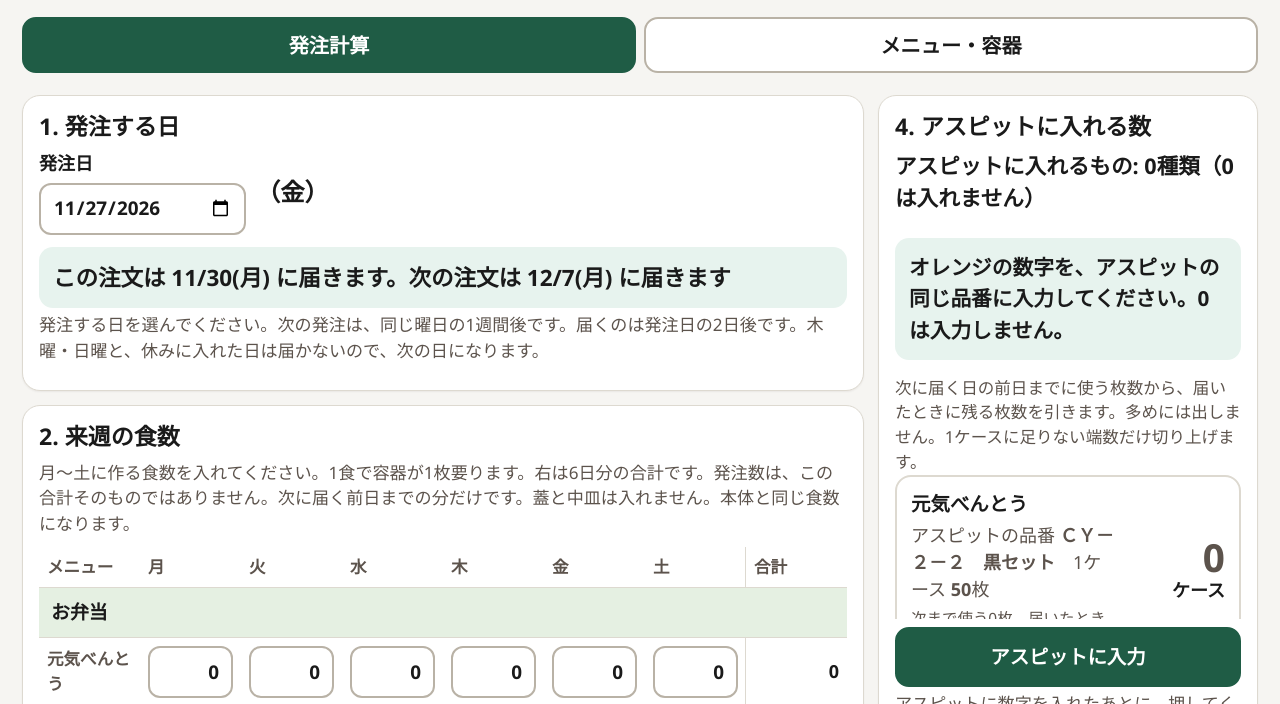
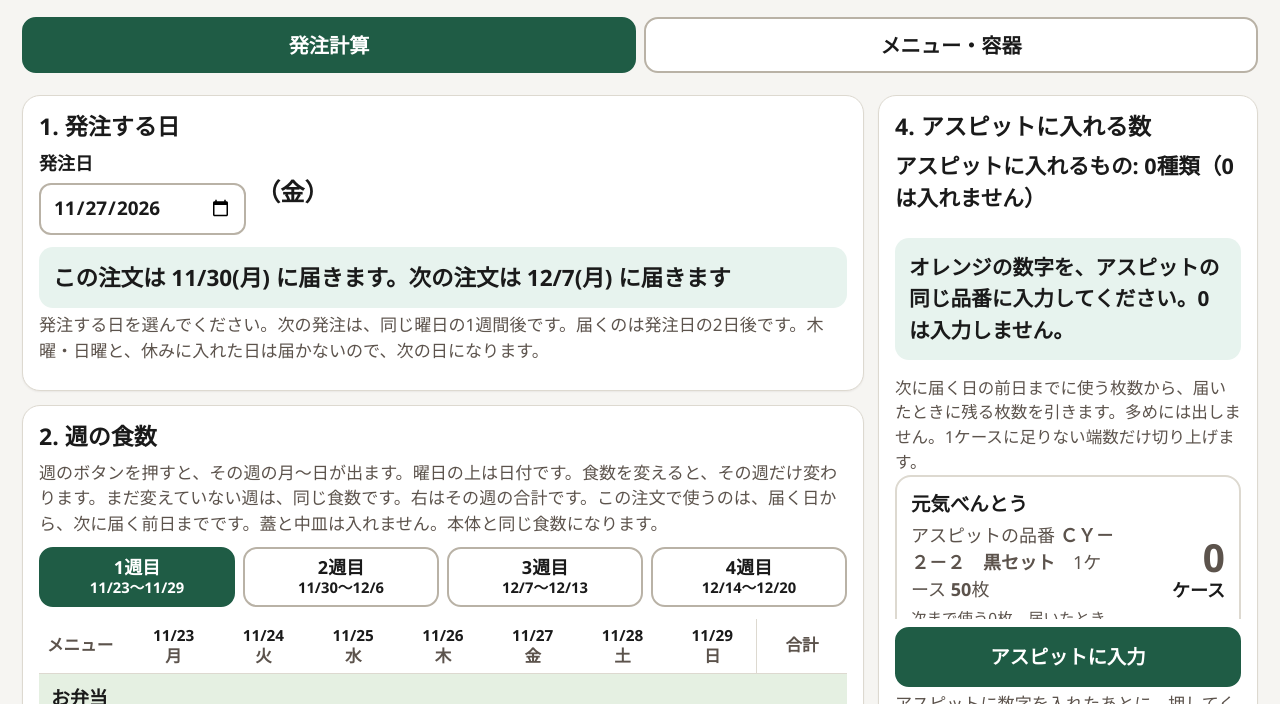
Before and after one commit to tomonamanma-pixel/houzai-order-calc, a plain HTML site: page index.html in a window 1280 px wide. Shown: the part 91-795 px from the top of the page. Drawn offline with Linux system fonts and the light colour scheme.

Commit message:
週ごとの食数を、日付つきで選べるようにする。
Co-authored-by: Cursor <cursoragent@cursor.com>

```diff
--- a/index.html
+++ b/index.html
@@ -151,7 +151,29 @@
     }
     .table-scroll { overflow-x: auto; overflow-y: clip; -webkit-overflow-scrolling: touch; }
     table { border-collapse: separate; border-spacing: 0; width: 100%; }
-    table.meals { min-width: 680px; }
+    table.meals { min-width: 760px; }
+    .week-picks { display: flex; flex-wrap: wrap; gap: 8px; margin: 0 0 12px; }
+    .week-btn {
+      flex: 1 1 7.4rem;
+      min-height: 60px;
+      display: flex;
+      flex-direction: column;
+      align-items: center;
+      justify-content: center;
+      gap: 2px;
+      line-height: 1.15;
+      padding: 6px 8px;
+    }
+    .week-btn .week-range { font-size: 0.82rem; font-weight: 800; }
+    .week-btn[aria-pressed="true"] {
+      background: var(--accent);
+      border-color: var(--accent);
+      color: var(--accent-text);
+    }
+    table.meals thead th { text-align: center; }
+    table.meals thead .sticky { text-align: left; }
+    .day-head { display: flex; flex-direction: column; align-items: center; gap: 2px; line-height: 1.15; white-space: normal; }
+    .day-date { color: var(--text); font-size: 0.85rem; font-weight: 800; }
     table.stock { min-width: 860px; }
     table.master { min-width: 920px; }
     .lid-note { color: var(--muted); font-weight: 700; text-align: left; white-space: nowrap; }
@@ -390,9 +412,9 @@
         </section>
 
         <section class="card card-meals">
-          <h2>2. 来週の食数</h2>
-          <p class="hint">月〜土に作る食数を入れてください。1食で容器が1枚要ります。右は6日分の合計です。発注数は、この合計そのものではありません。次に届く前日までの分だけです。蓋と中皿は入れません。本体と同じ食数になります。</p>
-          <p class="scroll-hint">火〜土は、表を横にスライドすると見えます。</p>
+          <h2>2. 週の食数</h2>
+          <p class="hint">週のボタンを押すと、その週の月〜日が出ます。曜日の上は日付です。食数を変えると、その週だけ変わります。まだ変えていない週は、同じ食数です。右はその週の合計です。この注文で使うのは、届く日から、次に届く前日までです。蓋と中皿は入れません。本体と同じ食数になります。</p>
+          <p class="scroll-hint">火〜日は、表を横にスライドすると見えます。</p>
           <div id="meals-root"></div>
         </section>
 
@@ -457,7 +479,9 @@
     (function () {
       var STORAGE_KEY = "houzai-order-calc-v1";
       var CATEGORIES = ["お弁当", "丼", "お重"];
-      var DAYS = ["月", "火", "水", "木", "金", "土"];
+      var DAYS = ["月", "火", "水", "木", "金", "土", "日"];
+      var WEEK_COUNT = 4;
+      var mealWeek = 0;
       var WEEK = ["日", "月", "火", "水", "木", "金", "土"];
       var CAT_CLASS = { "お弁当": "cat-bento", "丼": "cat-don", "お重": "cat-ju" };
       var SAMPLE = [
@@ -632,7 +656,7 @@
           code: code || "",
           perCase: perCase == null ? 50 : toInt(perCase),
           reserve: reserve == null ? 0 : toInt(reserve),
-          counts: [0, 0, 0, 0, 0, 0]
+          counts: [0, 0, 0, 0, 0, 0, 0]
         };
       }
 
@@ -667,6 +691,12 @@
           var id = menu && typeof menu.id === "string" && menu.id ? menu.id : uid("m");
           if (seen[id]) id = uid("m");
           seen[id] = true;
+          var weeks = {};
+          var rawWeeks = menu && menu.weeks && typeof menu.weeks === "object" ? menu.weeks : {};
+          Object.keys(rawWeeks).forEach(function (key) {
+            if (!isISO(key) || !Array.isArray(rawWeeks[key])) return;
+            weeks[key] = [0, 1, 2, 3, 4, 5, 6].map(function (i) { return toInt(rawWeeks[key][i]); });
+          });
           return {
             id: id,
             name: menu && typeof menu.name === "string" ? menu.name : "",
@@ -674,7 +704,8 @@
             code: menu && typeof menu.code === "string" ? menu.code : "",
             perCase: !menu || menu.perCase == null || menu.perCase === "" ? 50 : toInt(menu.perCase),
             reserve: !menu || menu.reserve == null || menu.reserve === "" ? 0 : toInt(menu.reserve),
-            counts: [0, 1, 2, 3, 4, 5].map(function (i) { return toInt(counts[i]); })
+            counts: [0, 1, 2, 3, 4, 5, 6].map(function (i) { return toInt(counts[i]); }),
+            weeks: weeks
           };
         });
         var containers = {};
@@ -834,18 +865,56 @@
         return uses;
       }
 
-      function dayUseIndex(iso) {
-        var d = parseISO(iso).getDay();
-        if (d === 0) return -1;
-        return d - 1;
+      function mondayOf(iso) {
+        if (!isISO(iso)) return "";
+        var day = parseISO(iso).getDay();
+        return addDays(iso, day === 0 ? -6 : 1 - day);
+      }
+
+      function weekMonday(offset) {
+        var start = isISO(state.orderDate) ? state.orderDate : todayISO();
+        return addDays(mondayOf(start), offset * 7);
+      }
+
+      function formatMonthDay(iso) {
+        var d = parseISO(iso);
+        return (d.getMonth() + 1) + "/" + d.getDate();
+      }
+
+      function weekRow(menu, monday) {
+        var row = menu.weeks && menu.weeks[monday];
+        if (row) return row;
+        var base = menu.counts || [];
+        return [0, 1, 2, 3, 4, 5, 6].map(function (i) { return toInt(base[i]); });
+      }
+
+      function countsOn(menu, iso) {
+        if (!isISO(iso)) return 0;
+        var idx = parseISO(iso).getDay();
+        idx = idx === 0 ? 6 : idx - 1;
+        return toInt(weekRow(menu, mondayOf(iso))[idx]);
+      }
+
+      function setWeekCount(menu, monday, index, value) {
+        if (!menu.weeks) menu.weeks = {};
+        if (!menu.weeks[monday]) menu.weeks[monday] = weekRow(menu, monday).slice();
+        menu.weeks[monday][index] = value;
+      }
+
+      function weekUsage(menu, monday) {
+        var bases = linkedBases(menu);
+        if (!bases.length) {
+          return weekRow(menu, monday).reduce(function (sum, n) { return sum + toInt(n); }, 0);
+        }
+        return bases.reduce(function (sum, item) {
+          return sum + weekRow(item, monday).reduce(function (inner, n) { return inner + toInt(n); }, 0);
+        }, 0);
       }
 
       function menuDayUse(menu, iso) {
-        var idx = dayUseIndex(iso);
-        if (idx < 0) return 0;
         var bases = linkedBases(menu);
-        if (!bases.length) return toInt(menu.counts[idx]);
-        return bases.reduce(function (sum, base) { return sum + toInt(base.counts[idx]); }, 0);
+        if (!bases.length) return countsOn(menu, iso);
+        return bases.reduce(function (sum, base) { return sum + countsOn(base, iso); }, 0);
       }
 
       function groupDayUse(menus, key, iso) {
@@ -1008,7 +1077,7 @@
 
         state.menus.forEach(function (menu) {
           document.querySelectorAll("[data-sum]").forEach(function (el) {
-            if (el.getAttribute("data-sum") === menu.id) el.textContent = String(menuUsage(menu));
+            if (el.getAttribute("data-sum") === menu.id) el.textContent = String(weekUsage(menu, weekMonday(mealWeek)));
           });
           document.querySelectorAll("[data-menu-label]").forEach(function (el) {
             if (el.getAttribute("data-menu-label") === menu.id) {
@@ -1017,8 +1086,11 @@
           });
           document.querySelectorAll("[data-count-for]").forEach(function (el) {
             if (el.getAttribute("data-count-for") !== menu.id) return;
-            var day = DAYS[Number(el.getAttribute("data-day"))];
-            el.setAttribute("aria-label", ((menu.name || "").trim() || "メニュー") + "の" + day + "の食数");
+            var monday = el.getAttribute("data-monday");
+            var index = Number(el.getAttribute("data-day"));
+            var iso = monday ? addDays(monday, index) : "";
+            var when = iso ? formatMD(iso) : DAYS[index];
+            el.setAttribute("aria-label", ((menu.name || "").trim() || "メニュー") + "の" + when + "の食数");
           });
         });
 
@@ -1091,29 +1163,45 @@
           root.innerHTML = '<p class="empty-note">メニューがありません。「メニュー・容器」から追加してください。</p>';
           return;
         }
-        var html = '<div class="table-scroll"><table class="meals"><thead><tr>' +
+        if (mealWeek < 0 || mealWeek >= WEEK_COUNT) mealWeek = 0;
+        var monday = weekMonday(mealWeek);
+        var html = '<div class="week-picks" role="group" aria-label="週">';
+        for (var w = 0; w < WEEK_COUNT; w++) {
+          var start = weekMonday(w);
+          var end = addDays(start, 6);
+          html += '<button type="button" class="btn week-btn" data-week="' + w + '" aria-pressed="' + (w === mealWeek ? "true" : "false") + '">' +
+            '<span class="week-name">' + (w + 1) + '週目</span>' +
+            '<span class="week-range">' + esc(formatMonthDay(start)) + "〜" + esc(formatMonthDay(end)) + "</span></button>";
+        }
+        html += '</div><div class="table-scroll"><table class="meals"><thead><tr>' +
           '<th class="sticky">メニュー</th>';
-        DAYS.forEach(function (day) { html += "<th>" + day + "</th>"; });
+        DAYS.forEach(function (day, index) {
+          var iso = addDays(monday, index);
+          html += '<th><span class="day-head"><span class="day-date">' + esc(formatMonthDay(iso)) +
+            '</span><span class="day-name">' + day + "</span></span></th>";
+        });
         html += '<th class="sticky-end">合計</th></tr></thead><tbody>';
         var last = "";
         menusInOrder().forEach(function (menu) {
           if (menu.category !== last) {
             last = menu.category;
-            html += '<tr class="cat-row ' + CAT_CLASS[menu.category] + '"><th colspan="8">' + esc(menu.category) + "</th></tr>";
+            html += '<tr class="cat-row ' + CAT_CLASS[menu.category] + '"><th colspan="9">' + esc(menu.category) + "</th></tr>";
           }
           html += "<tr><th class=\"sticky name-cell\" scope=\"row\" data-menu-label=\"" + esc(menu.id) + "\">" +
             esc(menuLabel(menu)) + "</th>";
           var bases = linkedBases(menu);
+          var row = weekRow(menu, monday);
           if (bases.length) {
-            html += '<td class="lid-note" colspan="6">' + esc(linkedNote(menu)) + "</td>";
+            html += '<td class="lid-note" colspan="7">' + esc(linkedNote(menu)) + "</td>";
           } else {
-            menu.counts.forEach(function (count, index) {
+            row.forEach(function (count, index) {
+              var iso = addDays(monday, index);
               html += '<td><input class="num" inputmode="numeric" autocomplete="off" data-count-for="' + esc(menu.id) +
-                '" data-day="' + index + '" value="' + toInt(count) + '" aria-label="' +
-                esc((trimName(menu.name) || "メニュー") + "の" + DAYS[index] + "の食数") + '"></td>';
+                '" data-monday="' + esc(monday) + '" data-day="' + index + '" value="' + toInt(count) + '" aria-label="' +
+                esc((trimName(menu.name) || "メニュー") + "の" + formatMD(iso) + "の食数") + '"></td>';
             });
           }
-          html += '<td class="total-cell sticky-end" data-sum="' + esc(menu.id) + '">' + menuUsage(menu) + "</td></tr>";
+          html += '<td class="total-cell sticky-end" data-sum="' + esc(menu.id) + '">' + weekUsage(menu, monday) + "</td></tr>";
         });
         html += "</tbody></table></div>";
         root.innerHTML = html;
@@ -1315,6 +1403,7 @@
         state.orderDate = value;
         var pruned = prunePending();
         save();
+        renderMeals();
         if (pruned) renderStock();
         updateDerived();
       }
@@ -1331,7 +1420,9 @@
         if (countId) {
           var menu = findMenu(countId);
           if (!menu) return;
-          menu.counts[Number(t.getAttribute("data-day"))] = toInt(t.value);
+          var monday = t.getAttribute("data-monday");
+          if (!monday) return;
+          setWeekCount(menu, monday, Number(t.getAttribute("data-day")), toInt(t.value));
           save();
           updateDerived();
           return;
@@ -1539,6 +1630,13 @@
         var t = e.target.closest("button");
         if (!t) return;
         if (t.id === "tab-calc") showTab("calc");
+        else if (t.hasAttribute("data-week")) {
+          var picked = Number(t.getAttribute("data-week"));
+          if (picked === mealWeek || picked < 0 || picked >= WEEK_COUNT) return;
+          mealWeek = picked;
+          renderMeals();
+          updateDerived();
+        }
         else if (t.id === "tab-master") showTab("master");
         else if (t.id === "add-menu") addMenu();
         else if (t.id === "reset-all") resetAll();
```
